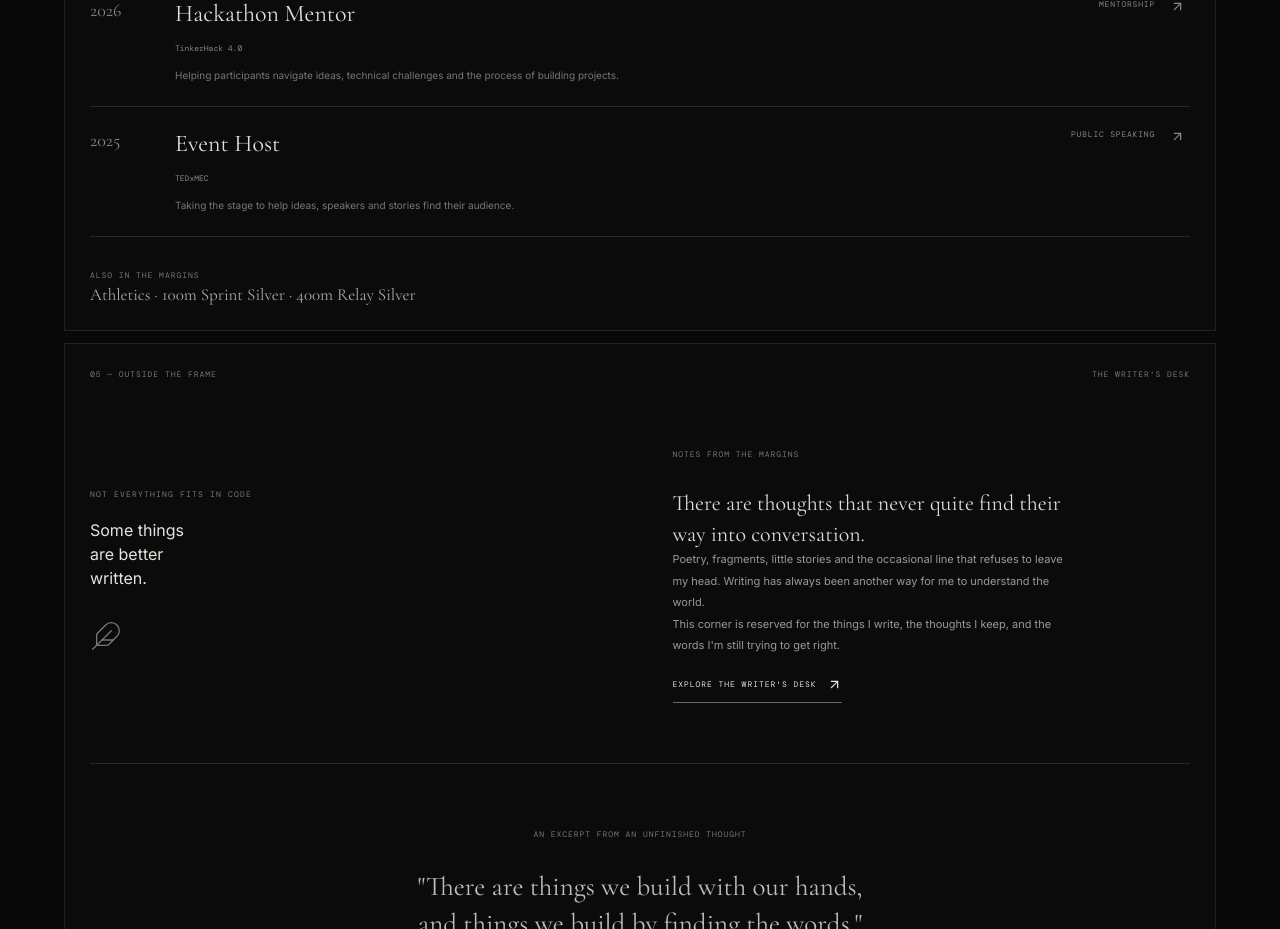
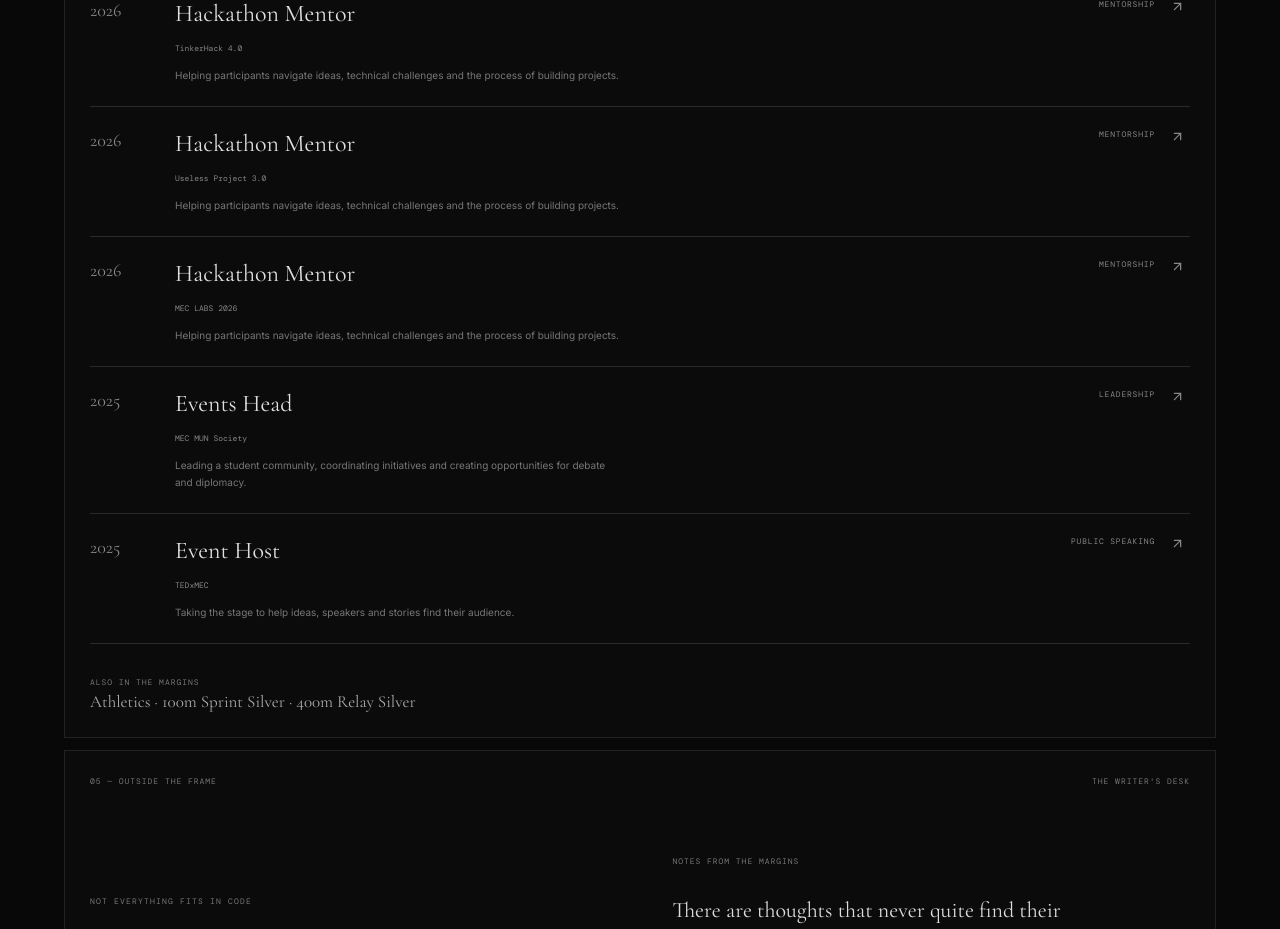
Before and after one commit to MaAs0706/Portfolio, a React (Vite) app: page / in a window 1280 px wide. Shown: the part 2800-3729 px from the top of the page. Built offline with nearby package versions, Linux system fonts and the light colour scheme.

Commit message:
updating the details

```diff
--- a/src/App.jsx
+++ b/src/App.jsx
@@ -98,6 +98,7 @@ const experiences = [
       "Leading a student community, coordinating initiatives and creating opportunities for debate and diplomacy.",
     category: "LEADERSHIP",
   },
+
   {
     year: "2026",
     role: "Campus Director",
@@ -113,6 +114,30 @@ const experiences = [
     description:
       "Helping participants navigate ideas, technical challenges and the process of building projects.",
     category: "MENTORSHIP",
+  },
+  {
+    year: "2026",
+    role: "Hackathon Mentor",
+    organisation: "Useless Project 3.0",
+    description:
+      "Helping participants navigate ideas, technical challenges and the process of building projects.",
+    category: "MENTORSHIP",
+  },
+  {
+    year: "2026",
+    role: "Hackathon Mentor",
+    organisation: "MEC LABS 2026",
+    description:
+      "Helping participants navigate ideas, technical challenges and the process of building projects.",
+    category: "MENTORSHIP",
+  },
+  {
+    year: "2025",
+    role: "Events Head",
+    organisation: "MEC MUN Society",
+    description:
+      "Leading a student community, coordinating initiatives and creating opportunities for debate and diplomacy.",
+    category: "LEADERSHIP",
   },
   {
     year: "2025",
```
